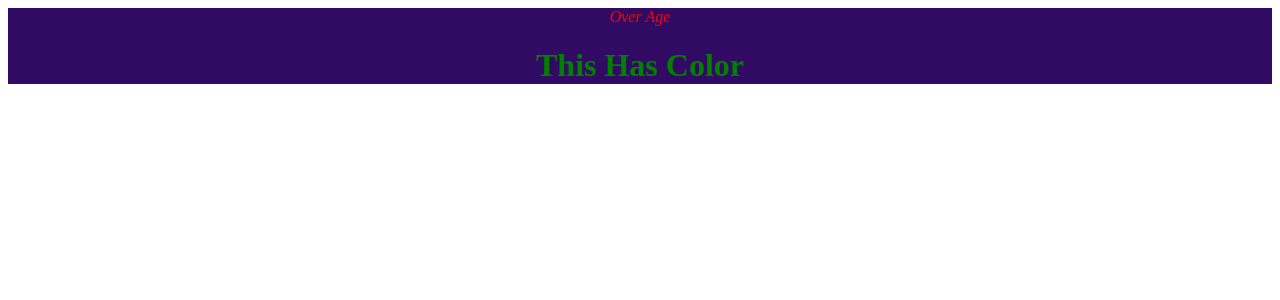
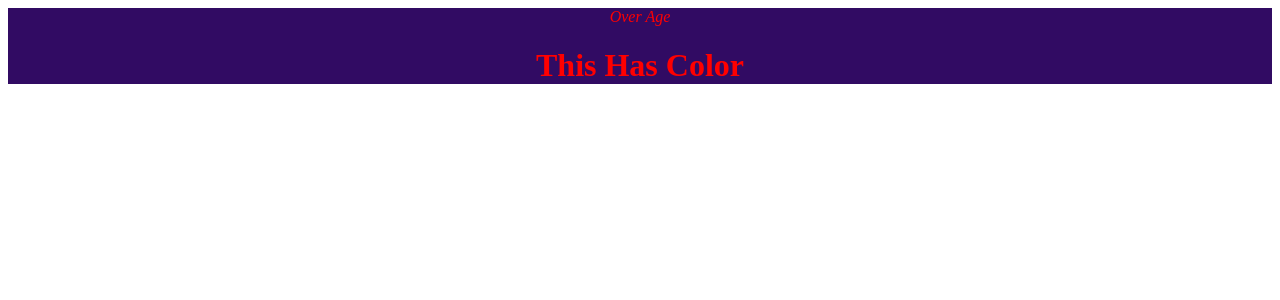
Before and after one commit to sakilanasrinsetu/my-app, a React (Create React App) app: page / in a window 1280 px wide. Shown: the top 300 px of the page. Built offline with nearby package versions, Linux system fonts and the light colour scheme.

Commit message:
condition add

```diff
--- a/src/App.js
+++ b/src/App.js
@@ -3,12 +3,14 @@ import style from "./App.module.css";
 
 function App() {
   const age =19
-  const isGreen = true;
+  const isGreen = false;
 
   return (
     <div className={style.App}>
       { age >=18 ? <i>Over Age</i> : <i>Under Age</i>}
       <h1 style={{ color: isGreen ? "green" : "red" }}>This Has Color</h1>
+
+      {isGreen && <button>This is A Button</button>}
     </div>
   );
 }
```
